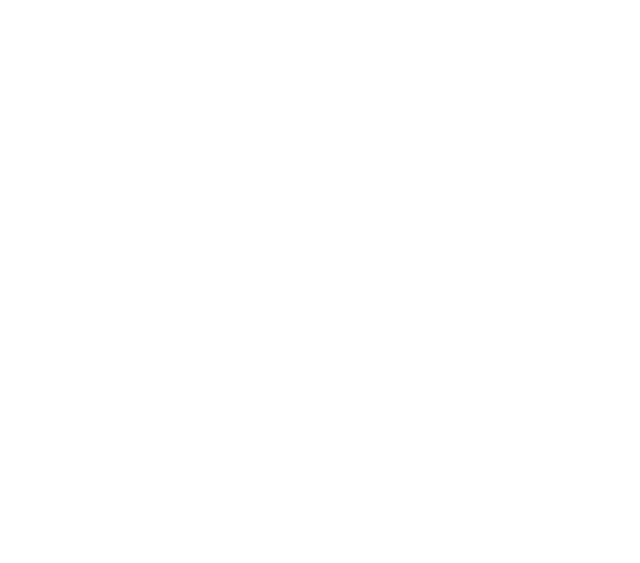
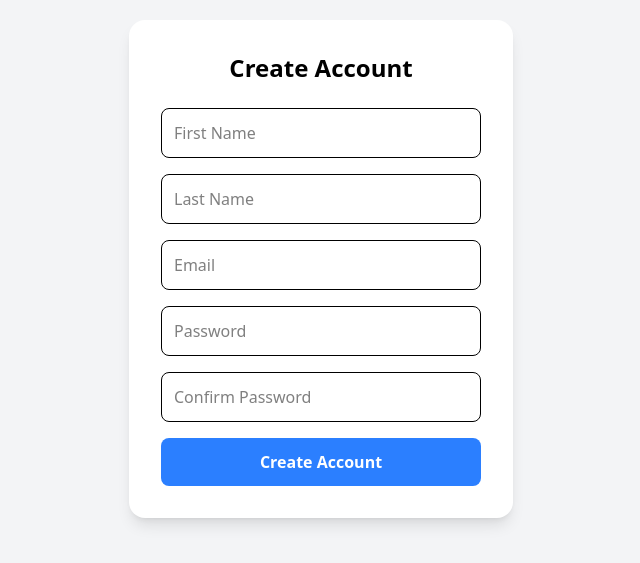
Before and after one commit to fennich-soufiane-fs/Vuejs-Social-App, a Vue app: page /register in a window 1280 px wide. Before the commit this address had no page. Shown: the part 131-694 px from the top of the page, without its empty margins (319-959 px from the left). Built offline with nearby package versions, Linux system fonts and the light colour scheme.

Commit message:
Axios setup | Login & Register | Toast

```diff
--- a/package.json
+++ b/package.json
@@ -11,10 +11,12 @@
   },
   "dependencies": {
     "@tailwindcss/vite": "^4.1.1",
+    "axios": "^1.8.4",
     "pinia": "^3.0.1",
     "tailwindcss": "^4.1.1",
     "vue": "^3.5.13",
-    "vue-router": "^4.5.0"
+    "vue-router": "^4.5.0",
+    "vue3-toastify": "^0.2.8"
   },
   "devDependencies": {
     "@vitejs/plugin-vue": "^5.2.3",
--- a/src/main.js
+++ b/src/main.js
@@ -2,7 +2,7 @@ import './assets/main.css'
 
 import { createApp } from 'vue'
 import { createPinia } from 'pinia'
-
+import 'vue3-toastify/dist/index.css';
 import App from './App.vue'
 import router from './router'
 
--- a/src/router.js
+++ b/src/router.js
@@ -1,5 +1,7 @@
 import { createRouter, createWebHistory } from 'vue-router'
 import HomeView from './views/HomeView.vue'
+import Register from './views/auth/Register.vue'
+import Login from './views/auth/Login.vue'
 
 const router = createRouter({
   history: createWebHistory(import.meta.env.BASE_URL),
@@ -9,6 +11,16 @@ const router = createRouter({
       name: 'home',
       component: HomeView,
     },
+    {
+      path: '/register',
+      name: 'register',
+      component: Register,
+    },
+    {
+      path: '/login',
+      name: 'login',
+      component: Login,
+    },
   ],
 })
 
--- /dev/null
+++ b/src/services/auth_service.js
@@ -0,0 +1,11 @@
+import { http }  from './http_service'
+
+export function register (data)
+{
+    return http().post('auth/register', data)
+}
+
+export function login (data)
+{
+    return http().post('auth/login', data)
+}
--- /dev/null
+++ b/src/services/http_service.js
@@ -0,0 +1,8 @@
+import axios from 'axios'
+
+export function http()
+{
+    return axios.create({
+        baseURL: 'http://localhost:8000/api/'
+    })
+}
--- /dev/null
+++ b/src/views/auth/Login.vue
@@ -0,0 +1,70 @@
+<script setup>
+import { reactive, ref } from 'vue'
+import { toast } from 'vue3-toastify';
+import { useRouter } from 'vue-router'
+import { login } from '@/services/auth_service'
+
+const user = reactive({
+  email: '',
+  password: '',
+})
+const errors = ref({})
+
+const handleLogin = async () => {
+  try {
+    const response = await login(user)
+    toast.success('Logging successfully!')
+    user.email = ''
+    user.password = ''
+  } catch (error) {
+    errors.value = error.response.data.errors
+    console.log(error)
+  }
+}
+</script>
+
+<template>
+  <div class="flex items-center justify-center min-h-screen bg-gray-100">
+    <div class="bg-white p-8 rounded-2xl shadow-lg w-96">
+      <h2 class="text-2xl font-bold text-center mb-6 text-gray-700">Sign in to your account</h2>
+
+      <form @submit.prevent="handleLogin" class="space-y-4">
+        <!-- Email -->
+        <div>
+          <input
+            v-model="user.email"
+            type="email"
+            placeholder="Email"
+            class="w-full p-3 border rounded-lg focus:outline-none focus:ring-2 focus:ring-blue-500"
+          />
+          <small v-if="errors.email" class="text-red-500 text-sm">
+            {{ errors.email[0] }}
+          </small>
+        </div>
+
+        <!-- Mot de passe -->
+        <div>
+          <input
+            v-model="user.password"
+            type="password"
+            placeholder="Mot de passe"
+            class="w-full p-3 border rounded-lg focus:outline-none focus:ring-2 focus:ring-blue-500"
+          />
+          <small v-if="errors.password" class="text-red-500 text-sm">
+            {{ errors.password[0] }}
+          </small>
+        </div>
+
+        <!-- Bouton de connexion -->
+        <button
+          type="submit"
+          class="w-full bg-blue-500 text-white py-3 rounded-lg font-semibold hover:bg-blue-600 transition"
+        >
+          Se connecter
+        </button>
+      </form>
+    </div>
+  </div>
+</template>
+
+<style lang="scss" scoped></style>
--- /dev/null
+++ b/src/views/auth/Register.vue
@@ -0,0 +1,116 @@
+<script setup>
+import { reactive, ref } from 'vue'
+import { register } from '@/services/auth_service'
+import { toast } from 'vue3-toastify';
+import { useRouter } from 'vue-router';
+
+const user = reactive({
+  first_name: '',
+  last_name: '',
+  email: '',
+  password: '',
+  password_confirmation: '',
+})
+
+const router = useRouter()
+const errors = ref({})
+const handleRegister = async () => {
+  try {
+    const response = await register(user)
+    toast.success('Account created!');
+    user.first_name=""
+    user.last_name=""
+    user.email=""
+    user.password=""
+    user.password_confirmation=""
+    setTimeout(() => {
+      router.push('/login')
+    }, 1000)
+
+  } catch (error) {
+    errors.value = error.response.data.errors
+  }
+}
+</script>
+
+<style scoped></style>
+
+<template>
+  <div class="flex items-center justify-center min-h-screen bg-gray-100">
+    <div class="bg-white p-8 rounded-2xl shadow-lg w-96">
+      <h2 class="text-2xl font-bold text-center mb-6">Create Account</h2>
+
+      <form @submit.prevent="handleRegister" class="space-y-4">
+        <!-- First Name -->
+        <div>
+          <input
+            v-model="user.first_name"
+            type="text"
+            placeholder="First Name"
+            class="w-full p-3 border rounded-lg focus:outline-none focus:ring-2 focus:ring-blue-500"
+          />
+          <small v-if="errors.first_name" class="text-red-500 text-sm">
+            {{ errors.first_name[0] }}
+          </small>
+        </div>
+
+        <!-- Last Name -->
+        <div>
+          <input
+            v-model="user.last_name"
+            type="text"
+            placeholder="Last Name"
+            class="w-full p-3 border rounded-lg focus:outline-none focus:ring-2 focus:ring-blue-500"
+          />
+          <small v-if="errors.last_name" class="text-red-500 text-sm">
+            {{ errors.last_name[0] }}
+          </small>
+        </div>
+
+        <!-- Email -->
+        <div>
+          <input
+            v-model="user.email"
+            type="email"
+            placeholder="Email"
+            class="w-full p-3 border rounded-lg focus:outline-none focus:ring-2 focus:ring-blue-500"
+          />
+          <small v-if="errors.email" class="text-red-500 text-sm">
+            {{ errors.email[0] }}
+          </small>
+        </div>
+
+        <!-- Password -->
+        <div>
+          <input
+            v-model="user.password"
+            type="password"
+            placeholder="Password"
+            class="w-full p-3 border rounded-lg focus:outline-none focus:ring-2 focus:ring-blue-500"
+          />
+          <small v-if="errors.password" class="text-red-500 text-sm">
+            {{ errors.password[0] }}
+          </small>
+        </div>
+
+        <!-- Confirm Password -->
+        <div>
+          <input
+            v-model="user.password_confirmation"
+            type="password"
+            placeholder="Confirm Password"
+            class="w-full p-3 border rounded-lg focus:outline-none focus:ring-2 focus:ring-blue-500"
+          />
+        </div>
+
+        <!-- Submit Button -->
+        <button
+          type="submit"
+          class="w-full bg-blue-500 text-white py-3 rounded-lg font-semibold hover:bg-blue-600 transition"
+        >
+          Create Account
+        </button>
+      </form>
+    </div>
+  </div>
+</template>
```
Also changed, not shown: 1 other file (tests, documents, lock files or other folders).
